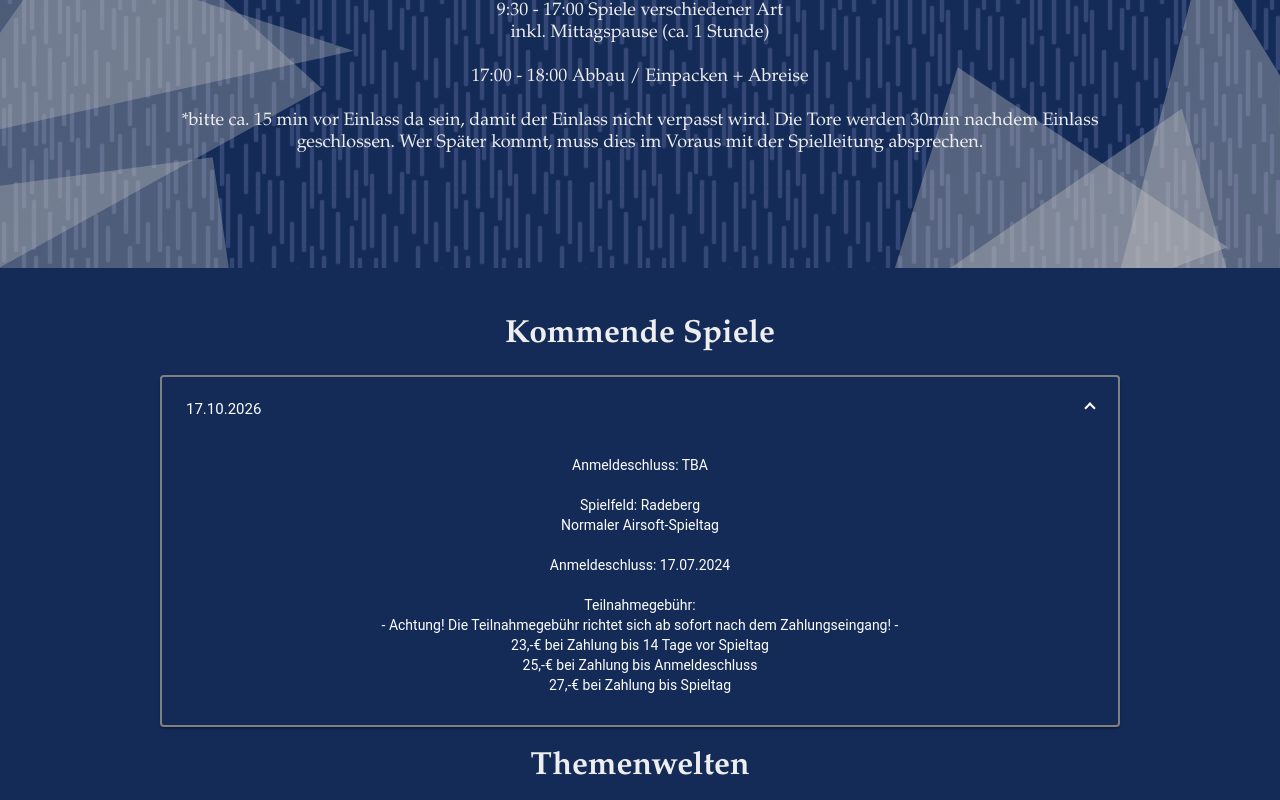
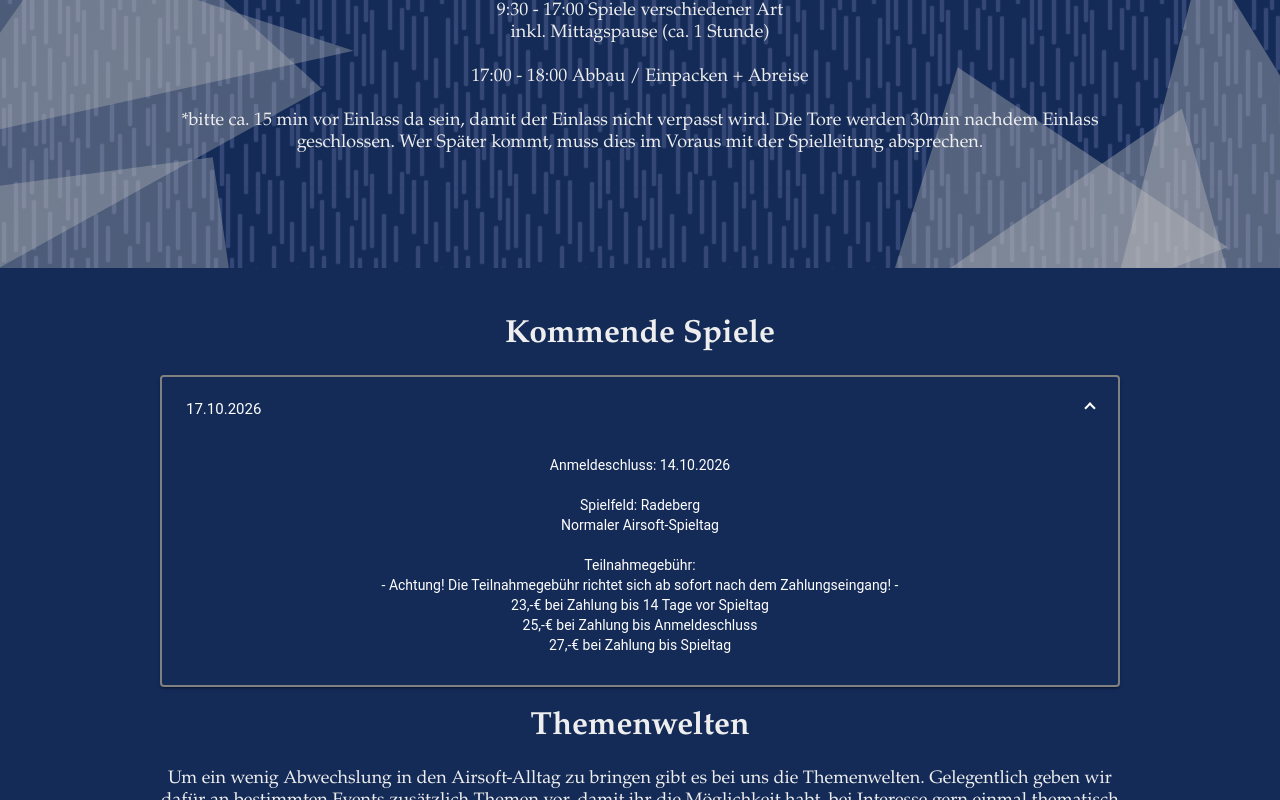
Before and after one commit to freizeit-team-dresden/airsoft, an Angular app: page /#/events in a window 1280 px wide. Both pictures are taken after a click on the button "17.10.2026". Shown: the part 632-1432 px from the top of the page. Built offline with nearby package versions, Linux system fonts and the light colour scheme.

Commit message:
Update events.component.html

```diff
--- a/src/app/events/events.component.html
+++ b/src/app/events/events.component.html
@@ -31,11 +31,11 @@
         17.10.2026
       </mat-panel-title>
     </mat-expansion-panel-header>
-    <p class="expansionPanelContent">Anmeldeschluss:  TBA<br><br>
+    <p class="expansionPanelContent">
+    Anmeldeschluss:  14.10.2026<br><br>
     Spielfeld: Radeberg<br>
 	  Normaler Airsoft-Spieltag<br><br>
     <!--Oster-Spezial: Airsoft-Spieltag mit Osterthematik - auch für Anfänger geeignet!<br><br>-->
-    Anmeldeschluss:  17.07.2024<br><br>
     Teilnahmegebühr:<br>
       - Achtung! Die Teilnahmegebühr richtet sich ab sofort nach dem Zahlungseingang! -<br>
       23,-€ bei Zahlung bis 14 Tage vor Spieltag<br>
```
